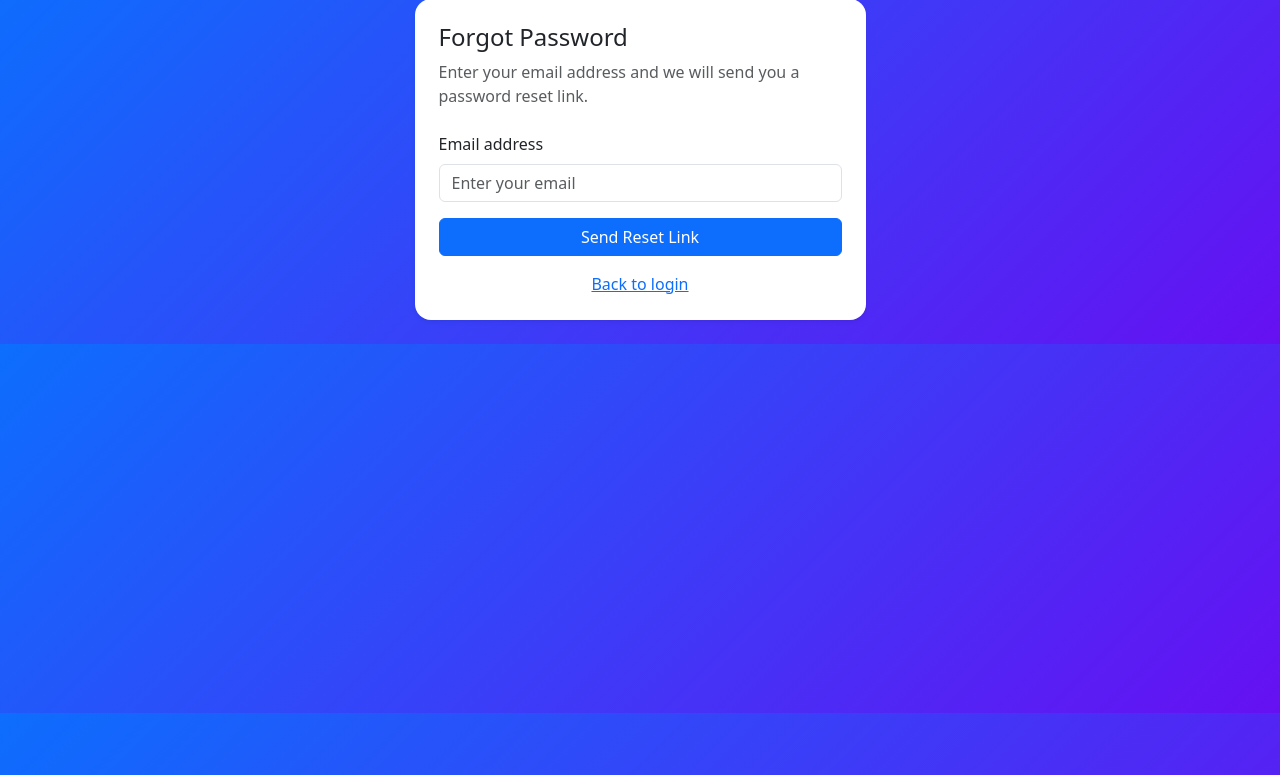
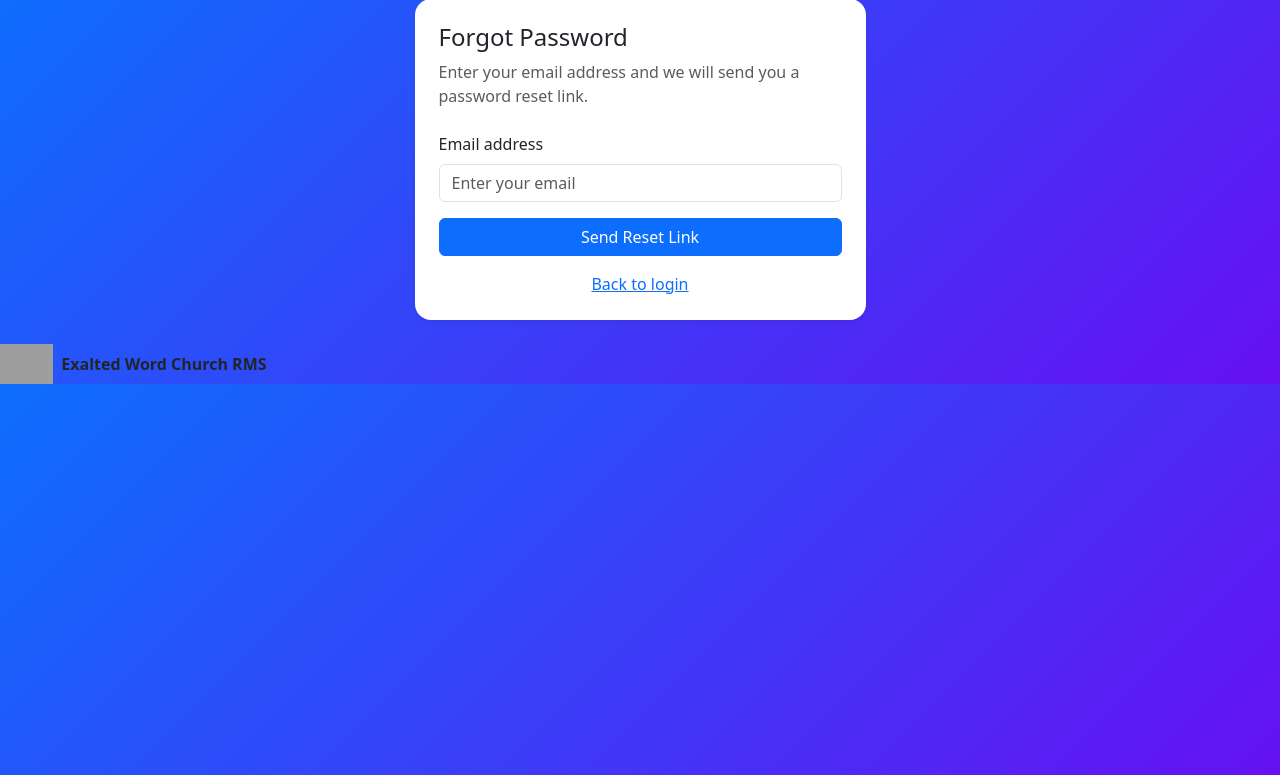
Before and after one commit to dleza/ewc-rms, a Django app: page /accounts/password_reset/ in a window 1280 px wide. Shown: the part 25-800 px from the top of the page. Run offline with Django 5.2, Linux system fonts and the light colour scheme; grey boxes are pictures that could not be loaded.

Commit message:
Added Logo and Favicon

```diff
--- a/ewc_rms/settings.py
+++ b/ewc_rms/settings.py
@@ -111,8 +111,8 @@ EMAIL_HOST = os.environ.get("EMAIL_HOST", "smtp.gmail.com")
 EMAIL_PORT = int(os.environ.get("EMAIL_PORT", 587))
 EMAIL_USE_TLS = os.environ.get("EMAIL_USE_TLS", "True") == "True"
 
-EMAIL_HOST_USER = os.environ.get("EMAIL_HOST_USER")
-EMAIL_HOST_PASSWORD = os.environ.get("EMAIL_HOST_PASSWORD")
+EMAIL_HOST_USER = os.environ.get("danny.leza@unza.ac.zm")
+EMAIL_HOST_PASSWORD = os.environ.get("sgzedubhaonmjcao")
 
 DEFAULT_FROM_EMAIL = os.environ.get("DEFAULT_FROM_EMAIL", EMAIL_HOST_USER)
 
--- a/templates/base.html
+++ b/templates/base.html
@@ -45,6 +45,11 @@
   font-weight: 500;
 }
 </style>
+<link rel="icon" href="{% static 'image/favion_io/favicon.ico' %}">
+<link rel="apple-touch-icon" sizes="180x180" href="/apple-touch-icon.png">
+<link rel="icon" type="image/png" sizes="32x32" href="{% static 'image/favion_io/favicon-32x32.png' %}">
+<link rel="icon" type="image/png" sizes="16x16" href="{% static 'image/favion_io/favicon-16x16.png' %}">
+<link rel="manifest" href="{% static 'image/favion_io/site.webmanifest' %}">
 </head>
 <body style="background: linear-gradient(135deg, #0d6efd 0%, #6610f2 100%);">
   {% if user.is_authenticated %}
@@ -55,7 +60,13 @@
     {% include "includes/messages.html" %}
     {% block content %}{% endblock %}
   </main>
-
+  <a class="navbar-brand d-flex align-items-center" href="/">
+    <img src="{% static 'images/church_logo.png' %}"
+         alt="Exalted Word Church"
+         height="40"
+         class="me-2">
+    Exalted Word Church RMS
+  </a>
   <script src="https://cdn.jsdelivr.net/npm/bootstrap@5.3.3/dist/js/bootstrap.bundle.min.js"></script>
   {% block scripts %}{% endblock %}
 </body>
--- a/templates/registration/login.html
+++ b/templates/registration/login.html
@@ -14,7 +14,10 @@
             Record Management System
           </div>
         </div>
-
+        <div class="text-center mb-4">
+            <img src="{% static 'image/church_logo.png' %}" height="80">
+            <h4 class="mt-2">Exalted Word Church</h4>
+        </div>
         {% if form.errors %}
           <div class="alert alert-danger">
             Invalid username or password.
--- a/templates/registration/password_reset_email.html
+++ b/templates/registration/password_reset_email.html
@@ -1,3 +1,7 @@
+
+<img src="{{ protocol }}://{{ domain }}{% static 'image/church_logo.png' %}"
+     height="60"
+     alt="Church Logo">
 Hello,
 
 You requested a password reset for your Exalted Word Church account.
```
Also changed, not shown: Static/Image/church_logo.png.png (added), Static/Image/favicon_io/android-chrome-192x192.png (added), Static/Image/favicon_io/android-chrome-512x512.png (added), Static/Image/favicon_io/apple-touch-icon.png (added), Static/Image/favicon_io/favicon-16x16.png (added), Static/Image/favicon_io/favicon-32x32.png (added), Static/Image/favicon_io/favicon.ico (added), Static/Image/favicon_io/site.webmanifest (added), 1 other file.
